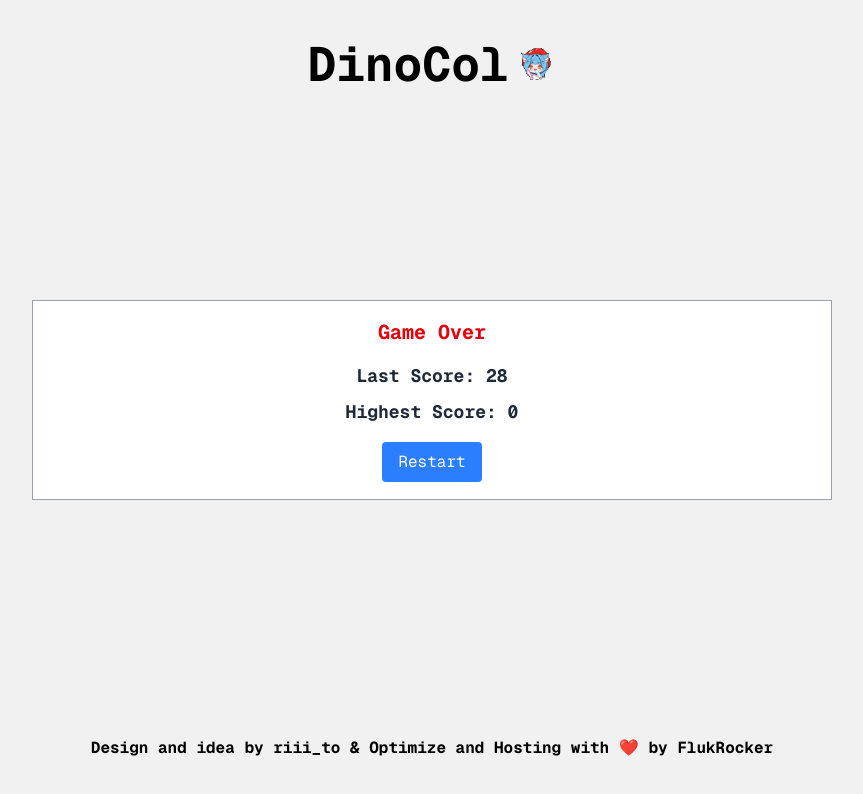
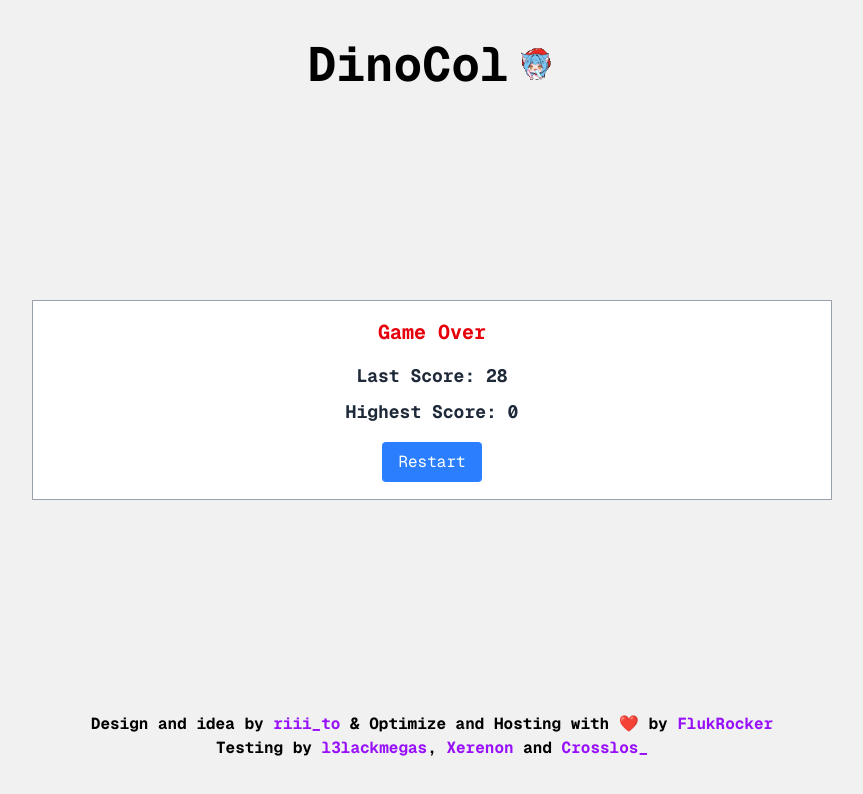
Before and after one commit to FlukRocker/DinoCol, a Next.js app: page / in a window 1280 px wide. Shown: the top 794 px of the page, without its empty margins (208-1071 px from the left). Built offline with nearby package versions, Linux system fonts and the light colour scheme.

Commit message:
feat: update credits section with links and additional testers

```diff
--- a/src/app/DinoGame.tsx
+++ b/src/app/DinoGame.tsx
@@ -382,7 +382,8 @@ export default function DinoGame() {
         )}
       </div>
         <div className="absolute bottom-10 text-black font-bold text-center">
-          Design and idea by riii_to & Optimize and Hosting with ❤️ by FlukRocker
+          Design and idea by <a href="https://www.twitch.tv/riii_to" target="_blank" className="text-purple-600 hover:text-purple-800">riii_to</a> & Optimize and Hosting with ❤️ by <a href="https://www.twitch.tv/flukrocker" target="_blank" className="text-purple-600 hover:text-purple-800">FlukRocker</a>
+          <p>Testing by <a href="https://www.twitch.tv/l3lackmegas" target="_blank" className="text-purple-600 hover:text-purple-800">l3lackmegas</a>, <a href="https://www.twitch.tv/xerenon258" target="_blank" className="text-purple-600 hover:text-purple-800">Xerenon</a> and <a href="https://www.twitch.tv/crosslos_" target="_blank" className="text-purple-600 hover:text-purple-800">Crosslos_</a></p>
         </div>
     </div>
   );
```
